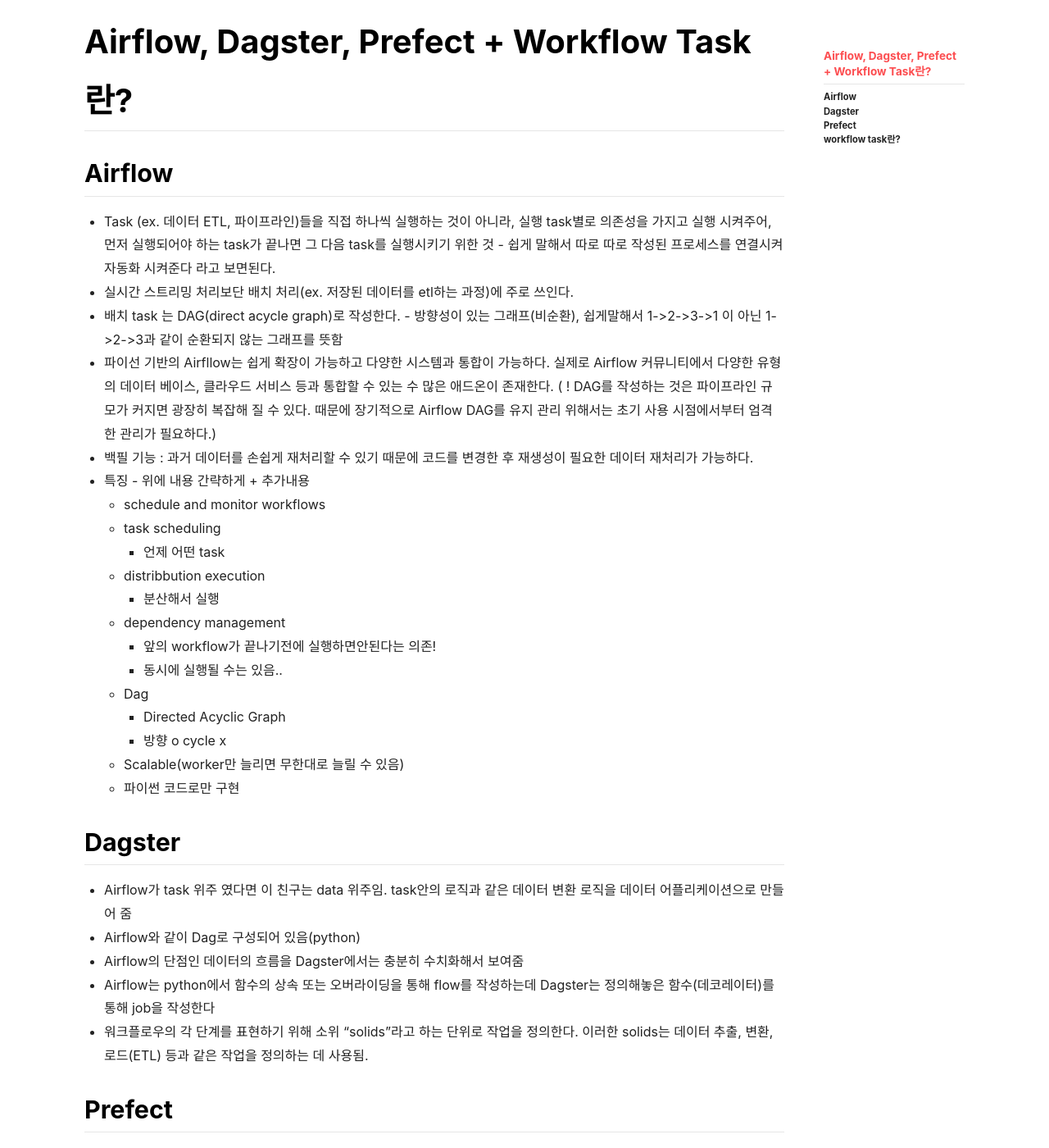
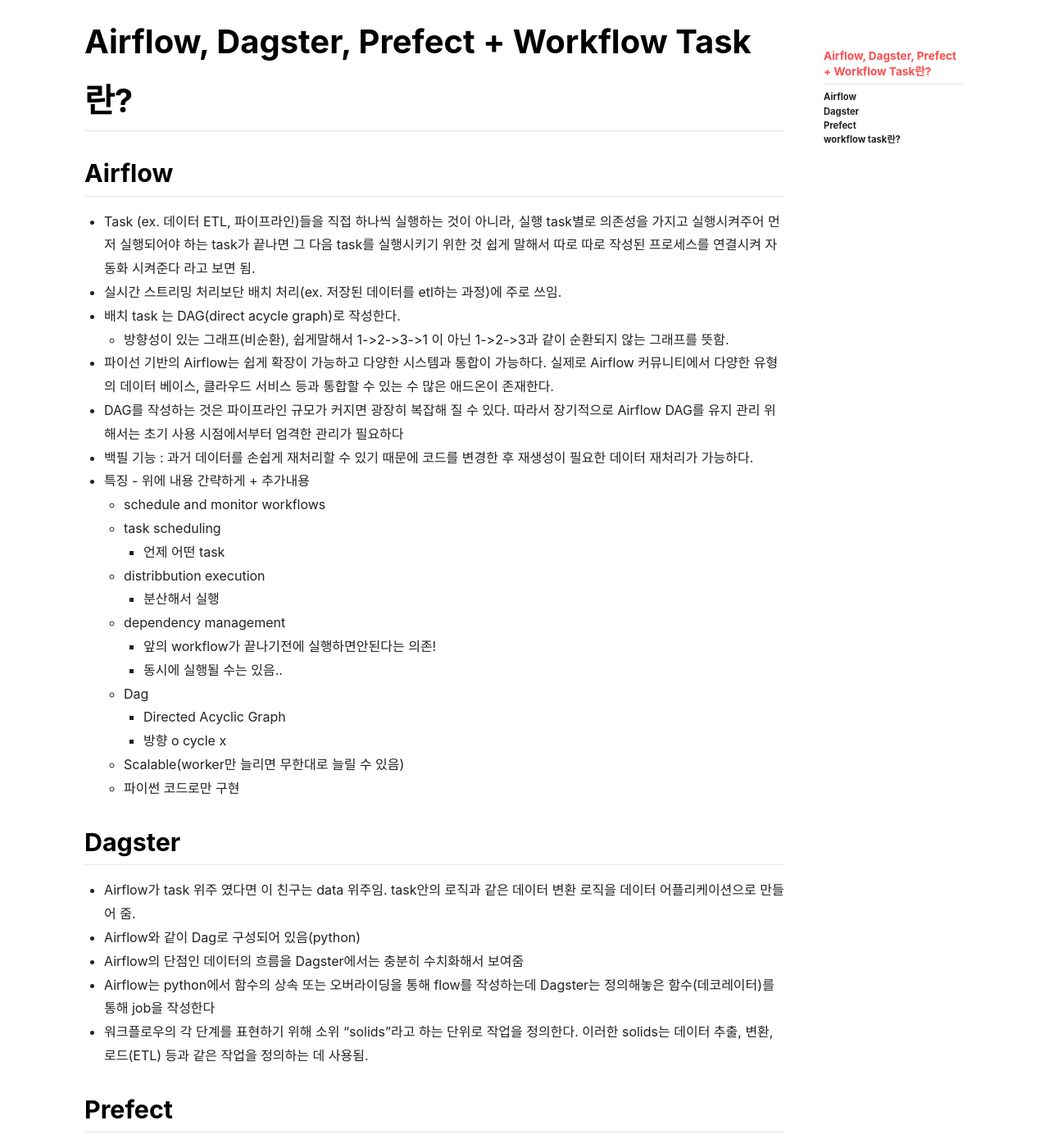
Before and after one commit to cloudnine-mj/cloudnine-mj.github.io, a Jekyll site: the page built from _posts/2023-12-03-Workflow.md, in a window 1280 px wide and 1400 px high, scrolled down 257 px. Shown: the whole window at 82% size. Built offline with Jekyll 4.4.1, drawn with Linux system fonts in a browser that asks for light colours; nearby versions of some CDN libraries.

Commit message:
workflow2

```diff
--- a/_posts/2023-12-03-Workflow.md
+++ b/_posts/2023-12-03-Workflow.md
@@ -10,10 +10,13 @@ tags: [Airflow, Dagster, Prefect+Workflow, Research]
 
 ## **Airflow**
 
-- Task (ex. 데이터 ETL, 파이프라인)들을 직접 하나씩 실행하는 것이 아니라, 실행 task별로 의존성을 가지고 실행 시켜주어, 먼저 실행되어야 하는 task가 끝나면 그 다음 task를 실행시키기 위한 것 - 쉽게 말해서 따로 따로 작성된 프로세스를 연결시켜 자동화 시켜준다 라고 보면된다.
-- 실시간 스트리밍 처리보단 배치 처리(ex. 저장된 데이터를 etl하는 과정)에 주로 쓰인다.
-- 배치 task 는 DAG(direct acycle graph)로 작성한다. - 방향성이 있는 그래프(비순환), 쉽게말해서 1->2->3->1 이 아닌 1->2->3과 같이 순환되지 않는 그래프를 뜻함
-- 파이선 기반의 Airfllow는 쉽게 확장이 가능하고 다양한 시스템과 통합이 가능하다. 실제로 Airflow 커뮤니티에서 다양한 유형의 데이터 베이스, 클라우드 서비스 등과 통합할 수 있는 수 많은 애드온이 존재한다. ( ! DAG를 작성하는 것은 파이프라인 규모가 커지면 광장히 복잡해 질 수 있다. 때문에 장기적으로 Airflow DAG를 유지 관리 위해서는 초기 사용 시점에서부터 엄격한 관리가 필요하다.)
+- Task (ex. 데이터 ETL, 파이프라인)들을 직접 하나씩 실행하는 것이 아니라, 실행 task별로 의존성을 가지고 실행시켜주어 먼저 실행되어야 하는 task가 끝나면 그 다음 task를 실행시키기 위한 것
+	 쉽게 말해서 따로 따로 작성된 프로세스를 연결시켜 자동화 시켜준다 라고 보면 됨.
+- 실시간 스트리밍 처리보단 배치 처리(ex. 저장된 데이터를 etl하는 과정)에 주로 쓰임.
+- 배치 task 는 DAG(direct acycle graph)로 작성한다.
+	- 방향성이 있는 그래프(비순환), 쉽게말해서 1->2->3->1 이 아닌 1->2->3과 같이 순환되지 않는 그래프를 뜻함.
+- 파이선 기반의 Airflow는 쉽게 확장이 가능하고 다양한 시스템과 통합이 가능하다. 실제로 Airflow 커뮤니티에서 다양한 유형의 데이터 베이스, 클라우드 서비스 등과 통합할 수 있는 수 많은 애드온이 존재한다.
+- DAG를 작성하는 것은 파이프라인 규모가 커지면 광장히 복잡해 질 수 있다. 따라서 장기적으로 Airflow DAG를 유지 관리 위해서는 초기 사용 시점에서부터 엄격한 관리가 필요하다
 - 백필 기능 : 과거 데이터를 손쉽게 재처리할 수 있기 때문에 코드를 변경한 후 재생성이 필요한 데이터 재처리가 가능하다.
 - 특징 - 위에 내용 간략하게 + 추가내용
   - schedule and monitor workflows
@@ -34,7 +37,7 @@ tags: [Airflow, Dagster, Prefect+Workflow, Research]
 
 ## **Dagster**
 
-- Airflow가 task 위주 였다면 이 친구는 data 위주임. task안의 로직과 같은 데이터 변환 로직을 데이터 어플리케이션으로 만들어 줌
+- Airflow가 task 위주 였다면 이 친구는 data 위주임. task안의 로직과 같은 데이터 변환 로직을 데이터 어플리케이션으로 만들어 줌.
 - Airflow와 같이 Dag로 구성되어 있음(python)
 - Airflow의 단점인 데이터의 흐름을 Dagster에서는 충분히 수치화해서 보여줌
 - Airflow는 python에서 함수의 상속 또는 오버라이딩을 통해 flow를 작성하는데 Dagster는 정의해놓은 함수(데코레이터)를 통해 job을 작성한다
```
